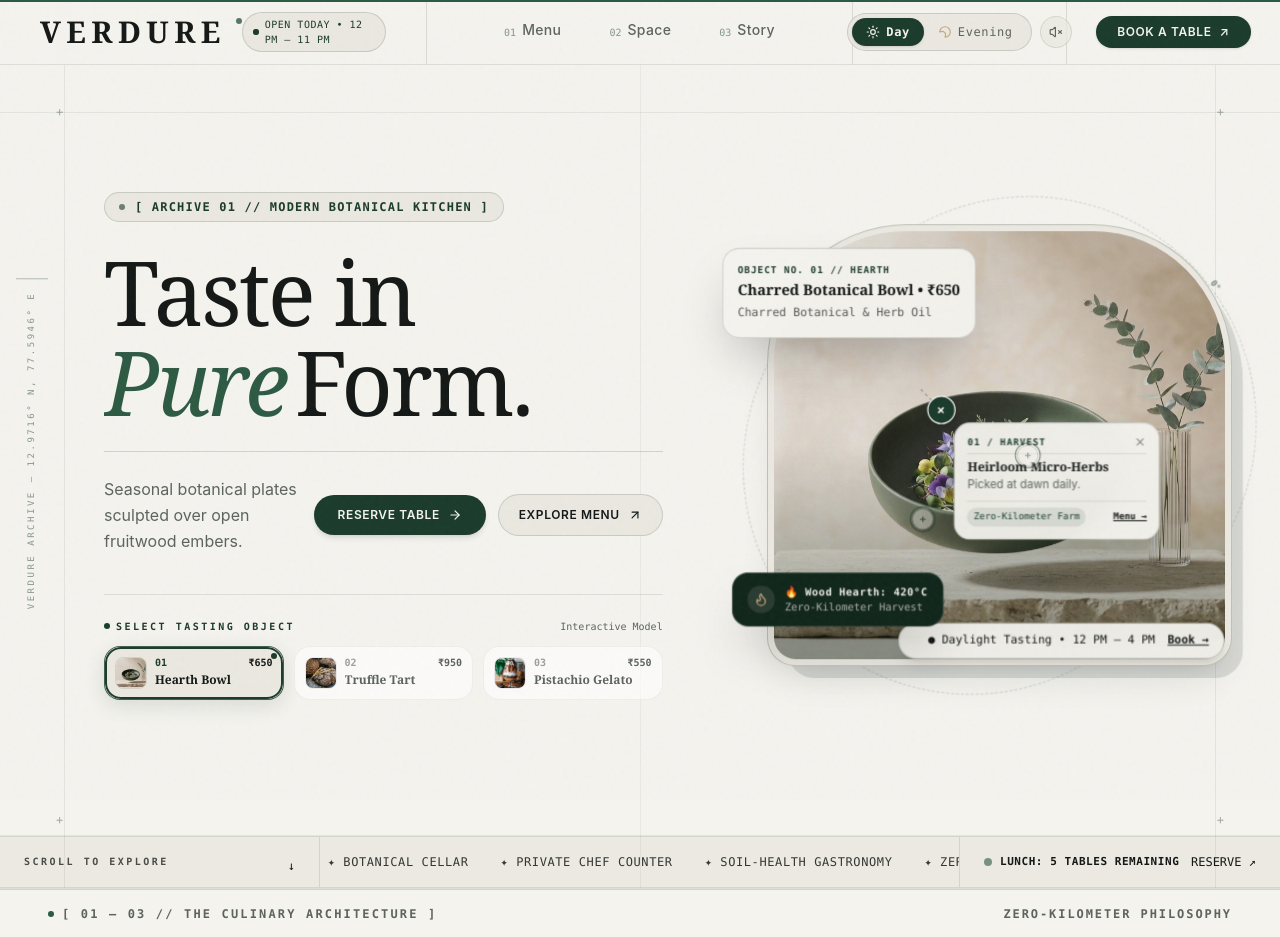
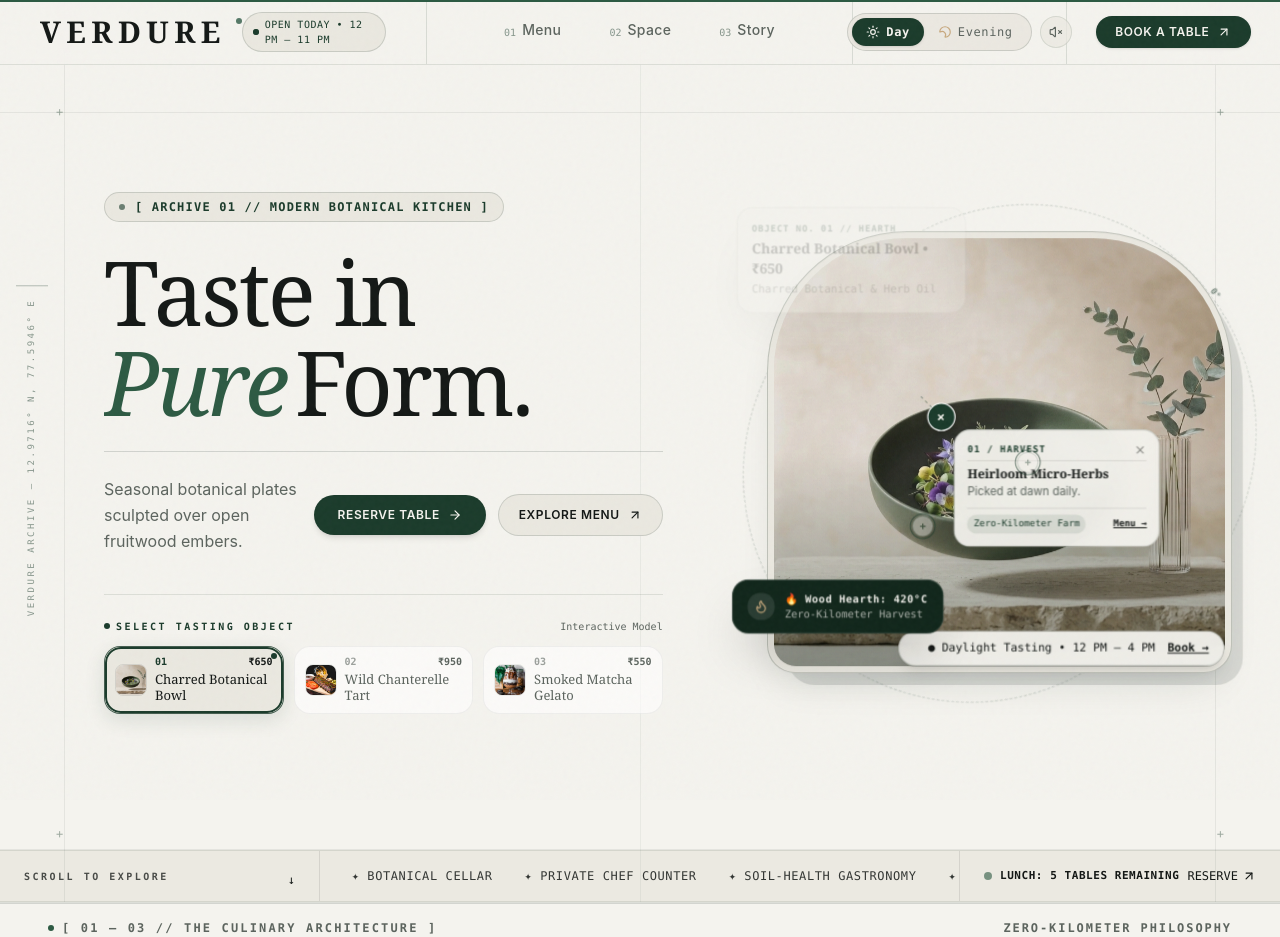
Before and after one commit to elevoradigital/verdure-restaurant, a Next.js app: page / in a window 1280 px wide. Shown: the top 937 px of the page. Built offline with nearby package versions, Linux system fonts and the light colour scheme; a web font is replaced by a local one.

Commit message:
fix(ui): polish hero card layout, dock text wrapping, authentic photography & floorplan status bar

```diff
--- a/src/components/Footer.tsx
+++ b/src/components/Footer.tsx
@@ -107,7 +107,7 @@ export default function Footer() {
                 isEvening ? "text-[#C8A97E]" : "text-[#2D5A43]"
               }`}
             >
-              [ 05 // BOTANICAL ARCHITECTURE & ARCHIVE ]
+              [ 01 // BOTANICAL ARCHITECTURE & ARCHIVE ]
             </span>
           </div>
           <span
--- a/src/components/Header.tsx
+++ b/src/components/Header.tsx
@@ -3,7 +3,7 @@
 import React, { useState, useEffect } from "react";
 import Link from "next/link";
 import { motion, AnimatePresence, useScroll, useSpring } from "framer-motion";
-import { Menu, X, Calendar, Phone, ArrowRight, Volume2, VolumeX } from "lucide-react";
+import { Menu, X, Calendar, Phone, ArrowRight, ArrowUpRight, Volume2, VolumeX } from "lucide-react";
 import MagneticButton from "./MagneticButton";
 import AmbienceToggle from "./AmbienceToggle";
 import { useAmbience } from "@/context/AmbienceContext";
@@ -234,7 +234,7 @@ export default function Header({ onOpenReservation }: HeaderProps) {
                 }`}
               >
                 <span>Book a Table</span>
-                <span className="text-xs group-hover:translate-x-0.5 group-hover:-translate-y-0.5 transition-transform">↗</span>
+                <ArrowUpRight className="w-3.5 h-3.5 transition-transform group-hover:translate-x-0.5 group-hover:-translate-y-0.5 text-current" />
               </MagneticButton>
             </div>
 
--- a/src/components/Hero.tsx
+++ b/src/components/Hero.tsx
@@ -62,7 +62,7 @@ export const heroDishObjects: HeroDishObject[] = [
         metric: "100% Wild Botanical",
         top: "52%",
         left: "56%",
-        cardPlacement: "top-left",
+        cardPlacement: "bottom-right",
       },
       {
         id: "03",
@@ -106,7 +106,7 @@ export const heroDishObjects: HeroDishObject[] = [
         metric: "House Fermentation",
         top: "56%",
         left: "58%",
-        cardPlacement: "top-left",
+        cardPlacement: "bottom-right",
       },
       {
         id: "03",
@@ -150,7 +150,7 @@ export const heroDishObjects: HeroDishObject[] = [
         metric: "Single-Origin Uji",
         top: "55%",
         left: "60%",
-        cardPlacement: "top-left",
+        cardPlacement: "bottom-right",
       },
       {
         id: "03",
@@ -480,12 +480,12 @@ export default function Hero({ onOpenReservation, isReady = true }: HeroProps) {
                             </span>
                             <span className="font-semibold">{dish.price}</span>
                           </div>
-                          <div className={`font-serif text-xs font-semibold truncate ${
+                          <div className={`font-serif text-[12px] sm:text-[13px] leading-tight font-medium ${
                             isSelected
                               ? isEvening ? "text-[#F4F3EE]" : "text-[#141816]"
                               : isEvening ? "text-[#95A79B]" : "text-[#5C645E]"
                           }`}>
-                            {dish.shortName}
+                            {dish.name}
                           </div>
                         </div>
                       </div>
@@ -811,13 +811,17 @@ export default function Hero({ onOpenReservation, isReady = true }: HeroProps) {
               {/* LAYER 3: OVERLAPPING FLOATING 3D CARDS (translateZ: 55px) */}
               {/* ---------------------------------------------------- */}
 
-              {/* Top-Left Overlapping Frosted Card (-left-8 top-8) */}
+              {/* Top-Left Overlapping Frosted Card (-top-4 -left-3 sm:-left-6 max-w-[230px]) */}
               <motion.div
                 style={{
                   transformStyle: "preserve-3d",
                   transform: prefersReducedMotion ? undefined : "translateZ(55px)",
                 }}
-                className="absolute -left-3 sm:-left-8 top-6 sm:top-8 z-30 pointer-events-auto"
+                className={`absolute -top-4 -left-3 sm:-left-6 z-20 max-w-[230px] pointer-events-auto transition-all duration-300 ${
+                  activeHotspot !== null
+                    ? "opacity-20 scale-95 pointer-events-none"
+                    : "opacity-100 scale-100"
+                }`}
               >
                 <div className={`p-3 sm:p-3.5 rounded-2xl backdrop-blur-md border shadow-2xl transition-colors duration-500 text-left ${
                   isEvening
@@ -918,7 +922,7 @@ export default function Hero({ onOpenReservation, isReady = true }: HeroProps) {
           </div>
 
           {/* Center Cell: Smooth Kinetic Continuous Marquee Ticker (Cols 4-8) */}
-          <div className="md:col-span-6 overflow-hidden h-full flex items-center relative">
+          <div className="md:col-span-6 overflow-hidden h-full flex items-center relative px-4 sm:px-6">
             <motion.div
               animate={{ x: ["0%", "-50%"] }}
               transition={{ duration: 18, repeat: Infinity, ease: "linear" }}
@@ -952,8 +956,9 @@ export default function Hero({ onOpenReservation, isReady = true }: HeroProps) {
                   {isEvening ? "TONIGHT: 3 TABLES REMAINING" : "LUNCH: 5 TABLES REMAINING"}
                 </span>
               </div>
-              <span className="text-xs font-mono group-hover:translate-x-1 transition-transform">
-                RESERVE ↗
+              <span className="text-xs font-mono inline-flex items-center gap-1 group-hover:translate-x-0.5 transition-transform">
+                <span>RESERVE</span>
+                <ArrowUpRight className="w-3.5 h-3.5" />
               </span>
             </a>
           </div>
--- a/src/components/ReservationBar.tsx
+++ b/src/components/ReservationBar.tsx
@@ -57,7 +57,7 @@ export default function ReservationBar() {
   return (
     <section
       id="reserve"
-      className={`py-16 sm:py-20 lg:py-28 relative scroll-mt-10 overflow-hidden transition-colors duration-700 ease-[cubic-bezier(0.22,1,0.36,1)] border-b ${
+      className={`pt-28 sm:pt-32 lg:pt-36 pb-16 sm:pb-20 lg:pb-28 relative scroll-mt-24 overflow-hidden transition-colors duration-700 ease-[cubic-bezier(0.22,1,0.36,1)] border-b ${
         isEvening ? "bg-[#0B1610] border-[#F4F3EE]/10" : "bg-[#F4F3EE] border-[#11261B]/10"
       }`}
     >
@@ -65,7 +65,7 @@ export default function ReservationBar() {
       <div className={`absolute -right-4 -top-8 pointer-events-none select-none font-serif text-[18vw] font-bold leading-none tracking-tighter opacity-[0.035] -z-0 ${
         isEvening ? "text-white" : "text-[#11261B]"
       }`}>
-        03
+        04
       </div>
 
       <div className="max-w-[1440px] mx-auto px-4 sm:px-6 lg:px-12 relative z-10">
--- a/src/components/TableFloorplan.tsx
+++ b/src/components/TableFloorplan.tsx
@@ -2,7 +2,6 @@
 
 import React, { useState } from "react";
 import { motion, AnimatePresence } from "framer-motion";
-import { ArrowRight } from "lucide-react";
 import { useAmbience } from "@/context/AmbienceContext";
 
 export interface TableNode {
@@ -166,7 +165,6 @@ export default function TableFloorplan({
   onSelectTable,
   guestCountFilter = "2 Guests",
   currentDateTime = "Today, 8:00 PM",
-  onConfirmSelection,
 }: TableFloorplanProps) {
   const { isEvening } = useAmbience();
   const [activeZone, setActiveZone] = useState<string>("All Spaces");
@@ -787,8 +785,8 @@ export default function TableFloorplan({
         </AnimatePresence>
       </div>
 
-      {/* Selected Table Architectural Summary & Quick Confirm Action Bar */}
-      <div className="relative z-10 pt-4 flex flex-col sm:flex-row items-center justify-between gap-4 border-t border-[#F4F3EE]/10">
+      {/* Selected Table Architectural Summary & Quick Status Bar */}
+      <div className="relative z-10 pt-4 pb-2 sm:pb-1 flex flex-col sm:flex-row items-center justify-between gap-4 border-t border-[#F4F3EE]/10">
         <div className="flex items-center gap-3 w-full sm:w-auto text-left">
           <div className={`w-11 h-11 rounded-2xl flex flex-col items-center justify-center shrink-0 border transition-colors duration-500 ${
             isEvening
@@ -818,35 +816,28 @@ export default function TableFloorplan({
           </div>
         </div>
 
-        {/* Selected Table Confirmation Action */}
-        <div className="flex items-center gap-3 w-full sm:w-auto justify-end">
-          <div className="text-right hidden md:block">
-            <span className="block text-[10px] font-mono uppercase text-[#A2ADA5] tracking-wider">
+        {/* Selected Table Status Badge (Replaces Duplicate Confirm Button) */}
+        <div className="flex items-center gap-4 w-full sm:w-auto justify-between sm:justify-end">
+          <div className="text-left sm:text-right">
+            <span className="block text-[10px] font-mono uppercase text-[#A2ADA5] tracking-wider leading-tight">
               {isEvening ? "Candlelit Service" : "Daylight Service"}
             </span>
-            <span className={`text-xs font-mono font-semibold flex items-center gap-1 ${
+            <span className={`text-xs font-mono font-semibold flex items-center gap-1.5 mt-0.5 ${
               isEvening ? "text-[#C8A97E]" : "text-[#6B8E78]"
             }`}>
-              <span className={`w-1.5 h-1.5 rounded-full ${isEvening ? "bg-[#C8A97E]" : "bg-[#6B8E78]"}`} />
+              <span className={`w-1.5 h-1.5 rounded-full ${isEvening ? "bg-[#C8A97E] animate-pulse" : "bg-[#6B8E78] animate-pulse"}`} />
               Locked for {currentDateTime}
             </span>
           </div>
 
-          {onConfirmSelection && (
-            <button
-              type="button"
-              onClick={onConfirmSelection}
-              data-cursor="magnetic"
-              className={`w-full sm:w-auto px-6 py-3 rounded-full text-xs font-semibold uppercase tracking-wider transition-all shadow-md active:scale-95 flex items-center justify-center gap-2 shrink-0 cursor-pointer ${
-                isEvening
-                  ? "bg-[#C8A97E] hover:bg-[#D9BA8F] text-[#0B1610]"
-                  : "bg-[#F4F3EE] hover:bg-white text-[#11261B]"
-              }`}
-            >
-              <span>Confirm Table {activeTable.id}</span>
-              <ArrowRight className={`w-4 h-4 ${isEvening ? "text-[#0B1610]" : "text-[#1B3B2B]"}`} />
-            </button>
-          )}
+          <div className={`px-4 py-2 rounded-full border text-[11px] font-mono font-semibold uppercase tracking-wider flex items-center gap-2 shrink-0 ${
+            isEvening
+              ? "bg-[#12241B] border-[#C8A97E]/40 text-[#C8A97E]"
+              : "bg-[#11261B] border-[#6B8E78]/40 text-[#EAE8E0]"
+          }`}>
+            <span className={`w-1.5 h-1.5 rounded-full ${isEvening ? "bg-[#C8A97E]" : "bg-emerald-400"}`} />
+            <span>SELECTED: TABLE {activeTable.id}</span>
+          </div>
         </div>
       </div>
 
```
Also changed, not shown: public/images/mushroom-tart.jpg, public/images/pistachio-gelato.jpg.
